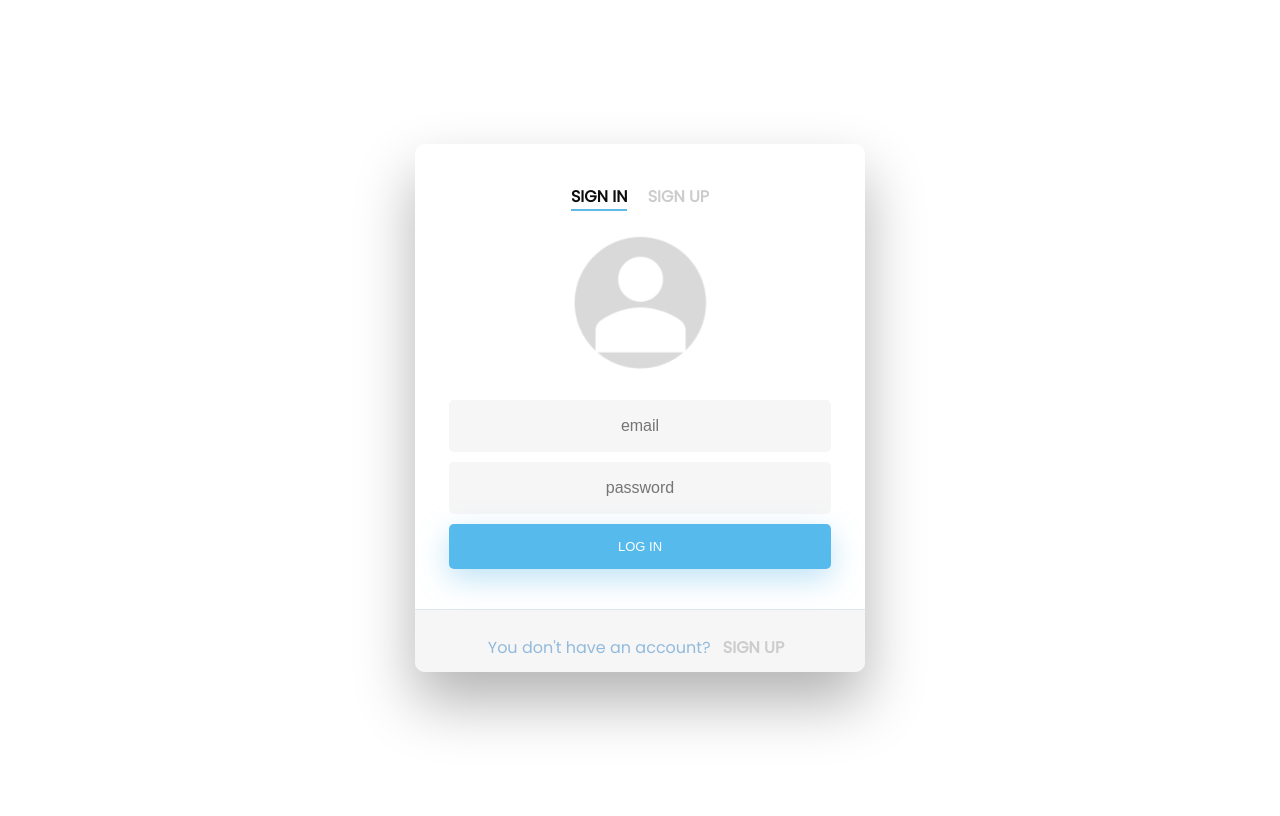
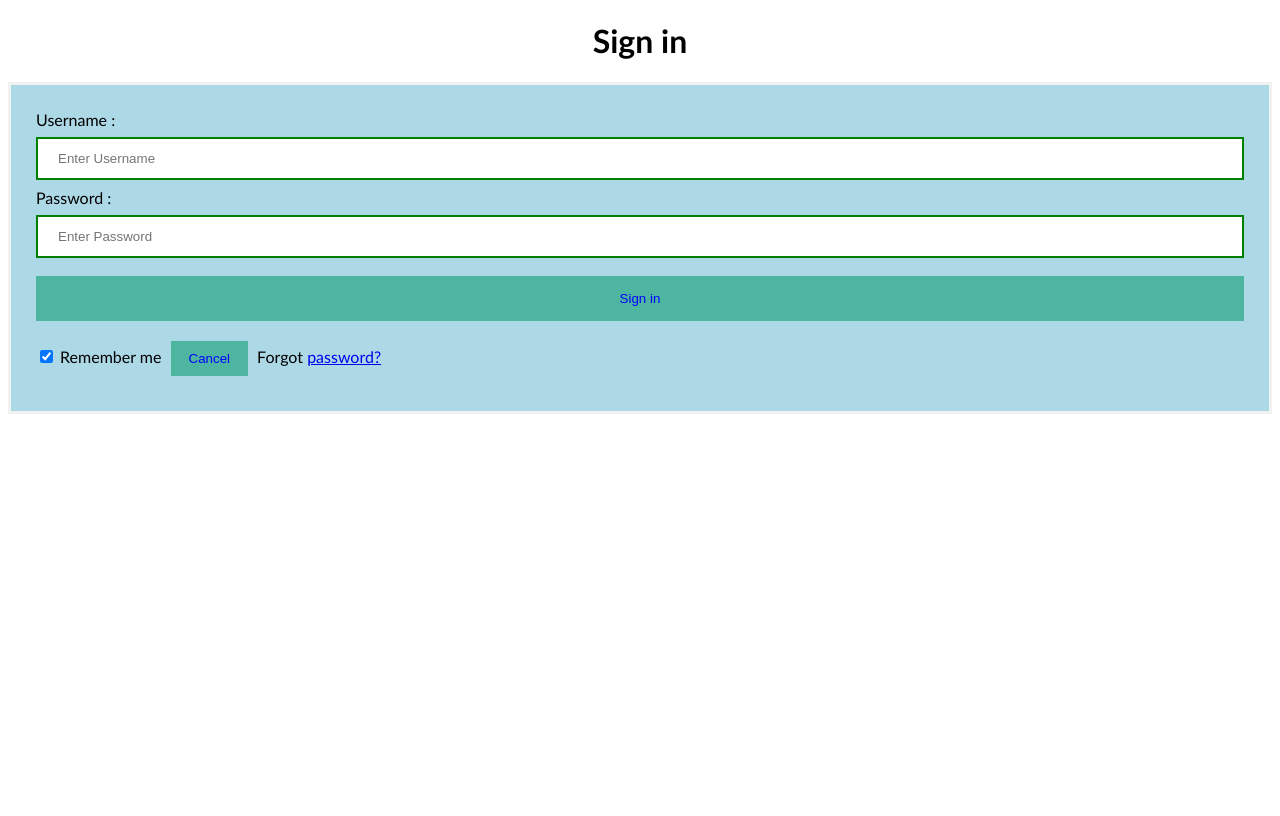
Before and after one commit to Sarina0/Covid19News-WebApplication, a Flask app: page /login in a window 1280 px wide. After the commit the page ends 414 px from the top, so only its background shows below. Run offline with Flask 2, Linux system fonts and the light colour scheme.

Commit message:
Update login.html

```diff
--- a/app/templates/login.html
+++ b/app/templates/login.html
@@ -1,35 +1,62 @@
 <!DOCTYPE html>
 <html>
 <head>
-	<title>Pyrebase-Flask-Login</title>
-	<link rel="stylesheet" type="text/css" href="{{ url_for('static', filename = 'main.css') }}">
+<meta name="viewport" content="width=device-width, initial-scale=1">
+<title> Login Page </title>
+<style>
+Body {
+  font-family: Calibri, Helvetica, sans-serif;
+  background-color: white;
+}
+button {
+       background-color: #4db5a0;
+       width: 100%;
+        color: blue;
+        padding: 15px;
+        margin: 10px 0px;
+        border: none;
+        cursor: pointer;
+         }
+ form {
+        border: 3px solid #f1f1f1;
+    }
+ input[type=text], input[type=password] {
+        width: 100%;
+        margin: 8px 0;
+        padding: 12px 20px;
+        display: inline-block;
+        border: 2px solid green;
+        box-sizing: border-box;
+    }
+ button:hover {
+        opacity: 0.7;
+    }
+  .cancelbtn {
+        width: auto;
+        padding: 10px 18px;
+        margin: 10px 5px;
+    }
+
+
+ .container {
+        padding: 25px;
+        background-color: lightblue;
+    }
+</style>
 </head>
 <body>
-<div class="wrapper fadeInDown">
-  <div id="formContent">
-    <!-- Tabs Titles -->
-    <h2 class="active"> Sign In </h2>
-    <a href="signup"><h2 class="inactive underlineHover">Sign Up </h2></a>
-
-    <!-- Icon -->
-    <div class="fadeIn first">
-      <img src="{{ url_for('static', filename = 'user.png') }}" id="icon" alt="User Icon" />
-    </div>
-
-    <!-- Login Form -->
-    <form action="http://127.0.0.1:5000/result" method="POST">
-      <input type="email" id="login" class="fadeIn second" name="email" placeholder="email">
-      <input type="password" id="password" class="fadeIn third" name="pass" placeholder="password">
-      <input type="submit" class="fadeIn fourth" value="Log In">
+    <center> <h1>Sign in</h1> </center>
+    <form>
+        <div class="container">
+            <label>Username : </label>
+            <input type="text" placeholder="Enter Username" name="username" required>
+            <label>Password : </label>
+            <input type="password" placeholder="Enter Password" name="password" required>
+            <button type="submit">Sign in</button>
+            <input type="checkbox" checked="checked"> Remember me
+            <button type="button" class="cancelbtn"> Cancel</button>
+            Forgot <a href="#"> password? </a>
+        </div>
     </form>
-    <div id="formFooter">
-      <a class="underlineHover" href="#">You don't have an account?</a>
-      <a href="signup"><h2 class="inactive underlineHover" style="margin:25px 8px 10px 8px">Sign Up</h2></a>
-    </div>
-<!--
-	Will add in future
- -->
-  </div>
-</div>
 </body>
 </html>
```
